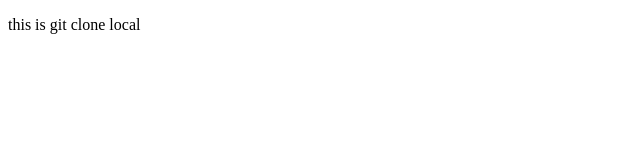
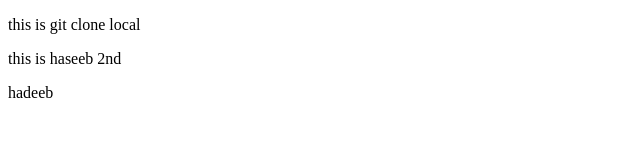
Before and after one commit to Haseeb1511/haseebnew, a plain HTML site: page gitRepo/index.html in a window 1280 px wide. Shown: the whole page, without its empty margins (0-640 px from the left). Drawn offline with Linux system fonts and the light colour scheme.

Commit message:
this is addition to file a dvi and a p

```diff
--- a/gitRepo/index.html
+++ b/gitRepo/index.html
@@ -7,5 +7,7 @@
 </head>
 <body>
     <p>this is git clone local</p>
+    <p>this is haseeb 2nd</p>
+    <div>hadeeb </div>
 </body>
 </html>
```
